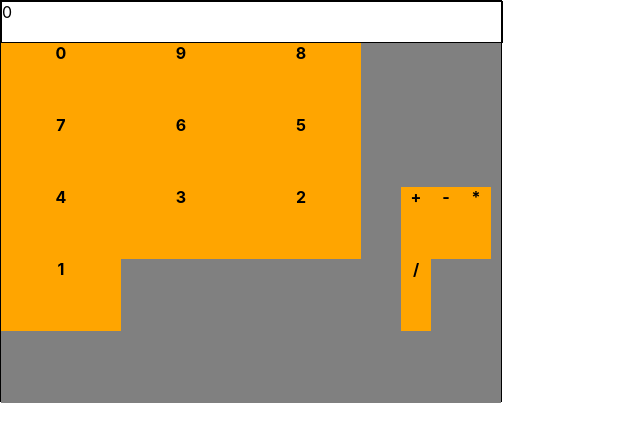
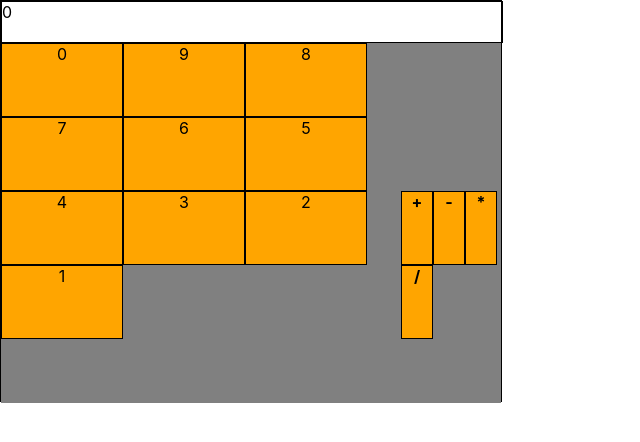
Before and after one commit to adqn/react-calculator, a React (Create React App) app: page / in a window 1280 px wide. Shown: the top 442 px of the page, without its empty margins (0-640 px from the left). Built offline with nearby package versions, Linux system fonts and the light colour scheme.

Commit message:
cleaning up components

```diff
--- a/src/App.css
+++ b/src/App.css
@@ -36,6 +36,7 @@
 .Button {
   width: 30%;
   height: 20%;
+  border: 1px solid black;
   text-align: center;
   background: orange;
   display: inline-block;
--- a/src/App.js
+++ b/src/App.js
@@ -10,9 +10,9 @@ const operationList = [
 
 const numberList = [0, 9, 8, 7, 6, 5, 4, 3, 2, 1]
 
-const Button = ({symbol}) => {
+const Button = ({symbol, handleInput}) => {
   return (
-    <div>
+    <div onClick={() => handleInput(symbol)}>
       <b>{symbol}</b>
     </div>
   )
@@ -41,22 +41,13 @@ function Display({currentRegister}) {
   )
 }
 
-function Keypad() {
-  return (
-    <div className="Keypad">
-      <Numbers />
-      <Operations />
-    </div>
-  );
-}
-
-function Numbers() {
+function Numbers({handleInput}) {
   return (
     <div className="Numbers">
       {
         numberList.map(number =>
-          <div className="Button">
-            <Button symbol={number} />
+          <div className="Button" onClick={() => handleInput(number)}>
+            {number}
           </div>
         )
       }
@@ -79,7 +70,8 @@ function Operations() {
 }
 
 function App() {
-  const [currentRegister, setCurrentRegister] = useReducer(registerReducer, 0);
+  // const [currentRegister, setCurrentRegister] = useReducer(registerReducer, 0);
+  const [currentRegister, setCurrentRegister] = useState(0);
   const [tempRegister, setTempRegister] = useState(0);
 
   const handleOperation = (operation) => {
@@ -89,14 +81,17 @@ function App() {
     });
   }
 
-  const handleInput = event => {
-    setCurrentRegister(event.target.value);
+  const handleInput = symbol => {
+    setCurrentRegister(currentRegister.toString() + symbol.toString());
   }
 
   return (
     <div className="Calculator">
       <Display currentRegister={currentRegister} />
-      <Keypad />
+      <div className="Keypad">
+        <Numbers handleInput={handleInput}/>
+        <Operations />
+      </div>
     </div>
   );
 }
```
